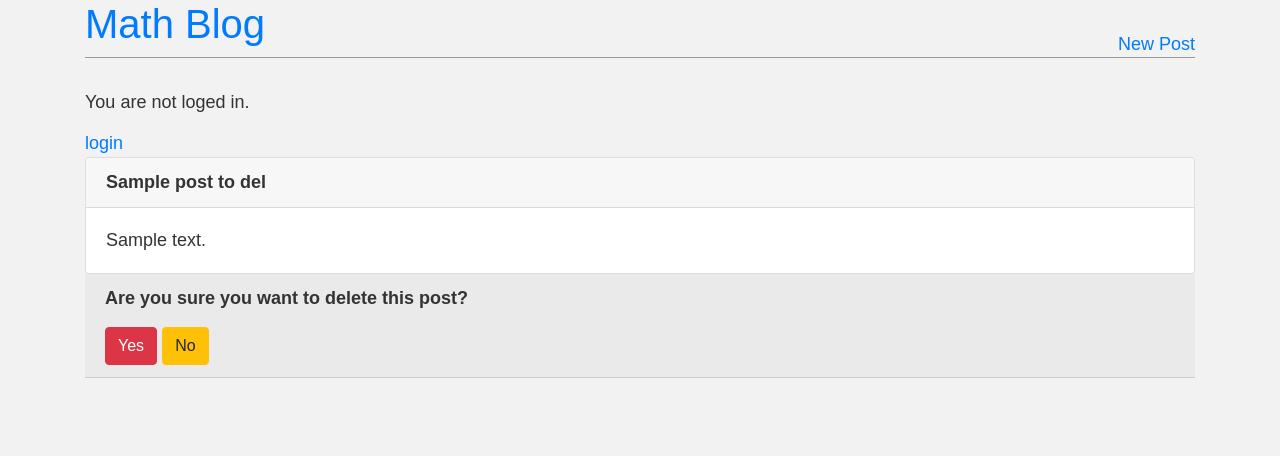
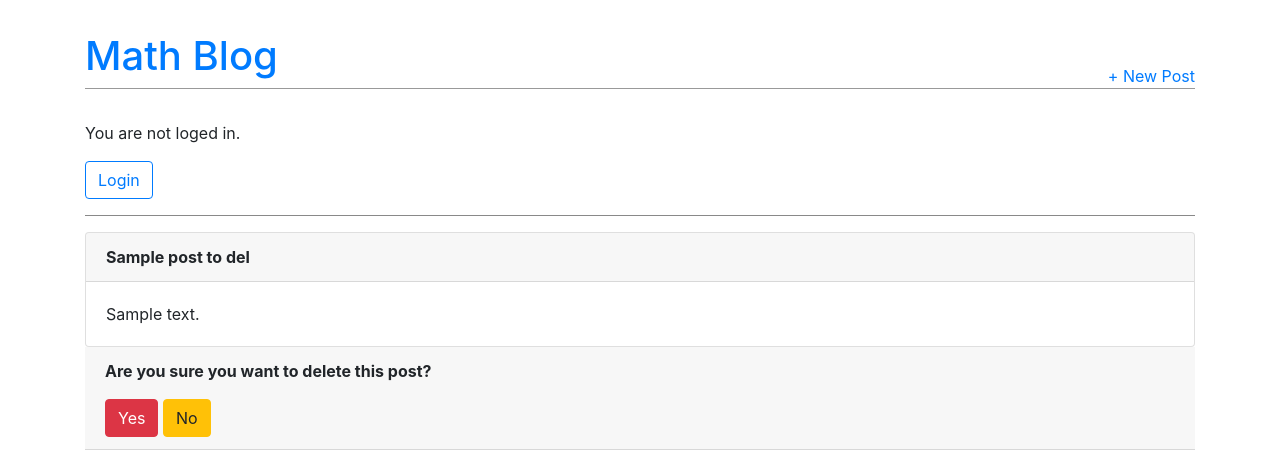
Before and after one commit to marcel-ctrl-art/blog-app, a Django app: template blog/templates/post_delete.html in a window 1280 px wide. Shown: the top 456 px of the page. Run offline with Django 3.2, Linux system fonts and the light colour scheme; the template is opened without the code that fills it: most values are stand-ins (such as "Sample title", 1, 10 or a date in 2020); some libraries are stand-ins or nearby versions.

Commit message:
Add minor css/bootstrap changes

```diff
--- a/blog/templates/add_new_post_form.html
+++ b/blog/templates/add_new_post_form.html
@@ -1,7 +1,7 @@
 {% extends 'base.html' %}
 
 {% block content %}
-<form action="" method="post">
+<form class="mt-5" method="post">
   {% csrf_token %}
   {{ form.as_p }}
   <input type="submit" value="Sumbit">
--- a/blog/templates/base.html
+++ b/blog/templates/base.html
@@ -14,16 +14,17 @@
       <h1><a href="/">Math Blog</a></h1>
     </div>
     <div class="nav-right">
-      <a href="{% url 'post_new' %}">New Post</a>
+      <a href="{% url 'post_new' %}">+ New Post</a>
     </div>
   </header>
   {% if user.is_authenticated %}
   <p>Howdy {{ user.username }}!</p>
-  <a href="{% url 'logout' %}">logout</a>
+  <a class="btn btn-outline-secondary" href="{% url 'logout' %}">Logout</a>
   {% else %}
   <p>You are not loged in.</p>
-  <a href="{% url 'login' %}">login</a>
+  <a class="btn btn-outline-primary" href="{% url 'login' %}">Login</a>
   {% endif %}
+  <hr>
   <section>
     {% block content %}
 
--- a/static/css/style.css
+++ b/static/css/style.css
@@ -2,6 +2,11 @@
     font-family: normal 100% sans-serif;
 }
 
+hr {
+    background: #999;
+}
+
+}
 body {
     background-color: #f2f2f2;
     color: #333;
@@ -13,6 +18,7 @@
 header {
     border-bottom: 1px solid #999;
     margin-bottom: 2rem;
+    margin-top: 2rem;
     display: flex;
 }
 
```
